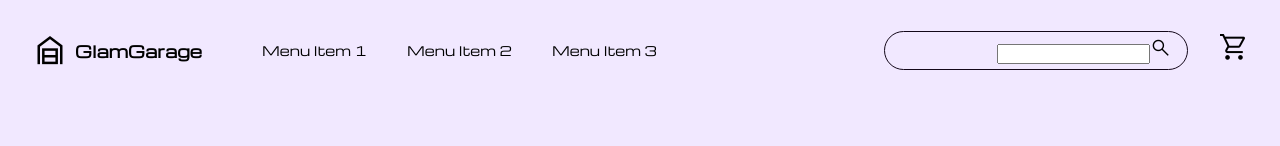
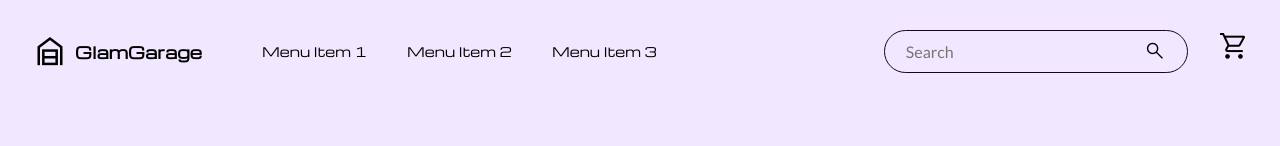
Before and after one commit to Healoz/glam-garage, a React (Create React App) app: page /#/ in a window 1280 px wide. Shown: the top 146 px of the page. Built offline with nearby package versions, Linux system fonts and the light colour scheme.

Commit message:
search bar working in desktop

```diff
--- a/src/assets/App.css
+++ b/src/assets/App.css
@@ -42,6 +42,21 @@ img {
   font-style: italic;
 
 }
+
+/* Reset default input styles */
+input {
+  appearance: none;
+  border: none;
+  outline: none;
+  background: none;
+  padding: 0;
+  margin: 0;
+  font-family: inherit;
+  font-size: inherit;
+  color: inherit;
+  /* Add any additional styles you need */
+}
+
 
 /* removing default a styling */
 a:-webkit-any-link {
--- a/src/components/Header/Header.module.css
+++ b/src/components/Header/Header.module.css
@@ -124,23 +124,6 @@
         width: 30%;
     }
 
-    .searchBarBtn {
-        cursor: pointer;
-    }
-
-    .searchBar {
-        border: 1px var(--black) solid;
-        border-radius: 50px;
-        width: 100%;
-        padding: var(--spacing-1) var(--spacing-2);
-        display: flex;
-        align-items: center;
-        justify-content: flex-end;
-    }
-
-    .searchBarIcon {
-        font-size: 1.4rem;
-    }
 }
 
 /* Desktop - wider screen */
--- a/src/components/Header/Header.tsx
+++ b/src/components/Header/Header.tsx
@@ -13,6 +13,7 @@ import { useNavigate } from "react-router-dom";
 import { AnimatePresence, useAnimationControls } from "framer-motion";
 import { CartItem } from "../../data/types";
 import { motion } from "framer-motion";
+import SearchBar from "../SearchBar/SearchBar";
 // import { CartContext } from "../../App";
 
 interface HeaderProps {
@@ -124,8 +125,11 @@ const Header: FC<HeaderProps> = ({
 
   const handleSearch = (event: React.FormEvent<HTMLFormElement>) => {
     event.preventDefault();
+
+    if (searchQuery === "") return;
+
     navigate(`/search?q=${encodeURIComponent(searchQuery)}`);
-  }
+  };
 
   const handleSearchChange = (event: React.ChangeEvent<HTMLInputElement>) => {
     setSearchQuery(event.target.value);
@@ -150,18 +154,8 @@ const Header: FC<HeaderProps> = ({
       </div>
 
       <div className={styles.menuBtns}>
-        <div className={styles.searchBar}>
-          <form onSubmit={handleSearch}>
-            <input value={searchQuery} onChange={handleSearchChange}></input>
-            <button className={styles.searchBarBtn} type="submit">
-              <span
-                className={`material-symbols-outlined ${styles.iconSmall} ${styles.searchBarIcon}`}
-              >
-                search
-              </span>
-            </button>
-          </form>
-        </div>
+        <SearchBar />
+
 
         <section className={styles.cartSection}>
           <button
--- /dev/null
+++ b/src/components/SearchBar/SearchBar.module.css
@@ -0,0 +1,32 @@
+/* Mobile */
+
+/* Desktop */
+@media screen and (min-width: 1200px) {
+  .searchBarBtn {
+    cursor: pointer;
+  }
+
+  .searchBar {
+    border: 1px var(--black) solid;
+    border-radius: 50px;
+    width: 100%;
+    padding: 0.4rem 1.3rem;
+    display: flex;
+    align-items: center;
+
+  }
+
+  .searchBarIcon {
+    margin-top: 3px;
+    font-size: 1.4rem;
+  }
+
+  .searchBar form {
+    display: flex;
+    width: 100%;
+  }
+
+  .searchBar input {
+    width: 100%;
+  }
+}
--- /dev/null
+++ b/src/components/SearchBar/SearchBar.tsx
@@ -0,0 +1,46 @@
+import styles from "./SearchBar.module.css";
+import React, {
+  useEffect,
+  useRef,
+  useState,
+  FC,
+  useContext,
+  RefObject,
+} from "react";
+import { Link } from "react-router-dom";
+import { useNavigate } from "react-router-dom";
+
+const SearchBar: FC = () => {
+  const navigate = useNavigate();
+
+  const [searchQuery, setSearchQuery] = useState("");
+
+  const handleSearch = (event: React.FormEvent<HTMLFormElement>) => {
+    event.preventDefault();
+
+    if (searchQuery === "") return;
+
+    navigate(`/search?q=${encodeURIComponent(searchQuery)}`);
+  };
+
+  const handleSearchChange = (event: React.ChangeEvent<HTMLInputElement>) => {
+    setSearchQuery(event.target.value);
+  };
+
+  return (
+    <div className={styles.searchBar}>
+      <form onSubmit={handleSearch}>
+        <input value={searchQuery} onChange={handleSearchChange} placeholder="Search"></input>
+        <button className={styles.searchBarBtn} type="submit">
+          <span
+            className={`material-symbols-outlined ${styles.iconSmall} ${styles.searchBarIcon}`}
+          >
+            search
+          </span>
+        </button>
+      </form>
+    </div>
+  );
+};
+
+export default SearchBar;
--- a/src/pages/Search/Search.tsx
+++ b/src/pages/Search/Search.tsx
@@ -20,13 +20,23 @@ const Search: React.FC<SearchProps> = ({ products }) => {
   const queryParams = new URLSearchParams(location.search);
   const searchQuery = queryParams.get("q");
 
+  const filteredProducts = products.filter(product => {
+
+    // return if no search query
+    if (!searchQuery) return;
+
+    const lowerCaseProductName = product.name.toLowerCase();
+
+    return lowerCaseProductName.includes(searchQuery.toLowerCase());
+  });
+
   return (
     <main className={styles.searchPage}>
       <div className={styles.title}>
         <h3>Your search results for:</h3>
         <h1>{searchQuery}</h1>
       </div>
-      <CatalogueGrid products={products} />
+      <CatalogueGrid products={filteredProducts} />
     </main>
   );
 };
```
